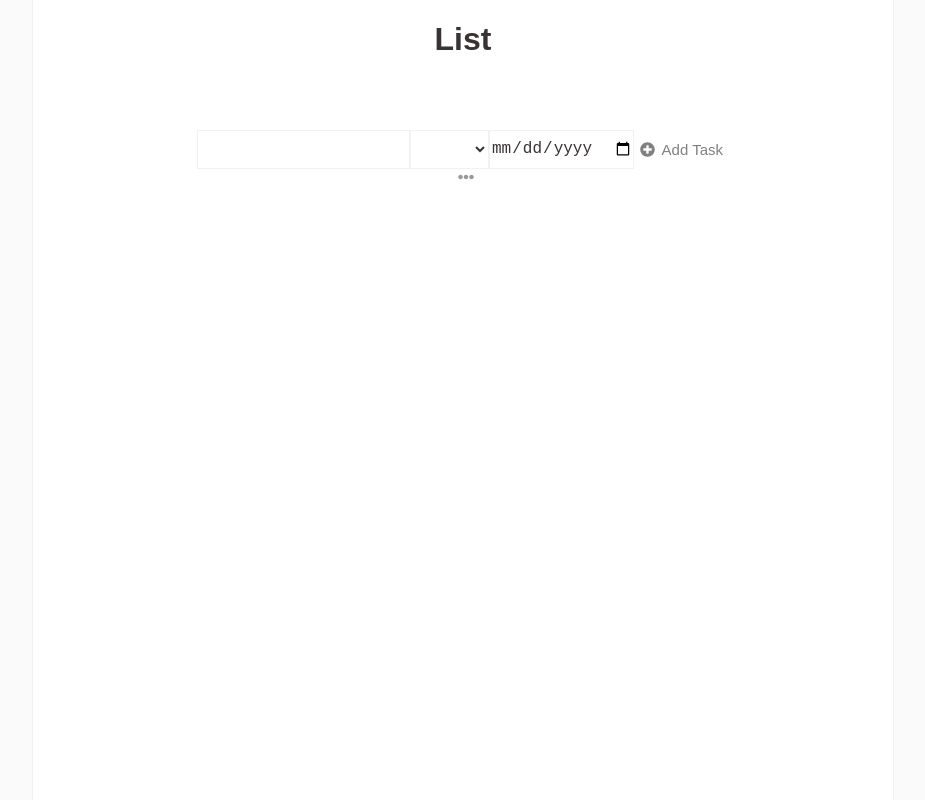
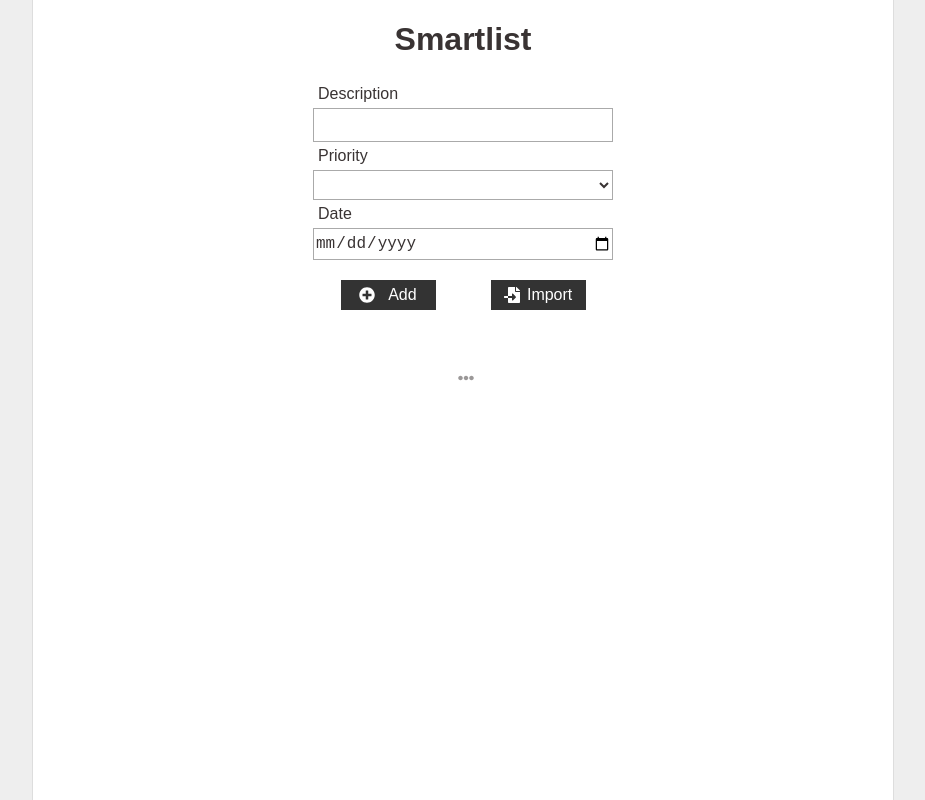
Before and after one commit to alan-nascimento/smartlist, a website built with webpack: page index.html in a window 1280 px wide. Shown: the whole page, without its empty margins (177-1102 px from the left). Built offline with nearby package versions, Linux system fonts and the light colour scheme.

Commit message:
adding layout

```diff
--- a/index.html
+++ b/index.html
@@ -11,21 +11,27 @@
 
     <div class="container">
 
-        <h1>List</h1>
-
-        <ul id="list" class="task-list"></ul>
+        <h1>Smartlist</h1>
 
         <form id="task-form" class="task-form" action="">
+            <label>Description</label>
             <input type="text" name="" id="input-description">
+            <label>Priority</label>
             <select name="" id="input-priority">
                 <option value="none"></option>
                 <option value="high">High</option>
                 <option value="medium">Medium</option>
                 <option value="low">Low</option>
             </select>
+            <label>Date</label>
             <input type="date" name="" id="input-date">
-            <button id="btn-add" class="btn-submit" type="submit"><i class="fas fa-plus-circle"></i>Add Task</button>
+            <div class="btn-container">
+                <button id="btn-add" class="btn" type="submit"><i class="fas fa-plus-circle"></i>Add</button>
+                <button id="btn-import" class="btn"><i class="fas fa-file-import"></i>Import</button>
+            </div>
         </form>
+
+        <ul id="list" class="task-list"></ul>
 
         <div id="options" class="dropdown">
             <i class="fas fa-ellipsis-h"></i>
--- a/src/scss/_global.scss
+++ b/src/scss/_global.scss
@@ -1,5 +1,5 @@
 html, body {
-    background-color: #FAFAFA;
+    background-color: #EEE;
     margin: 0 auto;
     font-family: Arial, Helvetica, sans-serif;
     color: #393333;
@@ -25,6 +25,6 @@ ul, li {
     min-height: 100vh;
     max-width: 820px;
     background-color: #FFF;
-    border-left: 1px solid #F1F1F1;
-    border-right: 1px solid #F1F1F1;
+    border-left: 1px solid #DDD;
+    border-right: 1px solid #DDD;
 }
--- a/src/scss/_task-form.scss
+++ b/src/scss/_task-form.scss
@@ -1,28 +1,42 @@
-.btn-submit {
+.btn-container {
     display: flex;
-    justify-content: space-between;
+    justify-content: space-around;
+    margin-top: 10px;
+}
+
+.btn {
+    display: flex;
+    justify-content: space-evenly;
     align-items: center;
     min-width: 95px;
+    min-height: 30px;
     margin: 10px 0;
-    color: #808080;
-    background-color: transparent;
+    color: #FFF;
+    background-color: #333;
     border: none;
-    font-size: 15px;
+    font-size: 16px;
     cursor: pointer;
 }
 
-.btn-submit:hover {
-    color: #393333;
+.btn:hover {
+    color: #DDD;
     transition: 0.5s;
 }
 
 .task-form {
     display: flex;
+    flex-direction: column;
+    justify-content: center;
+    min-width: 300px;
+
+    label {
+        margin: 5px;
+    }
 }
 
 input, select {
     background-color: #FFF;
-    border: 1px solid #F1F1F1;
+    border: 1px solid #AAA;
     font-size: 16px;
     min-height: 30px;
     color: #393333;
```
